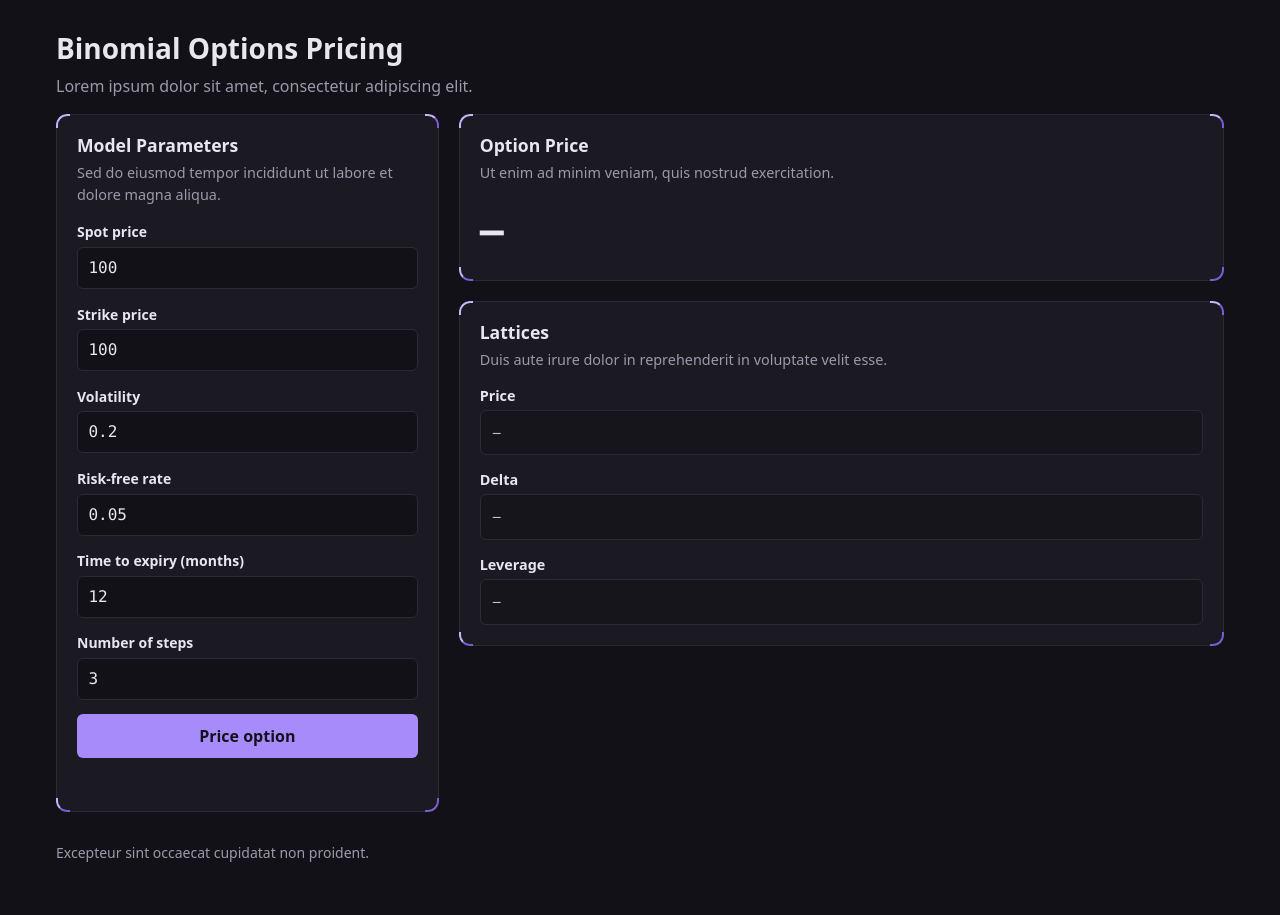
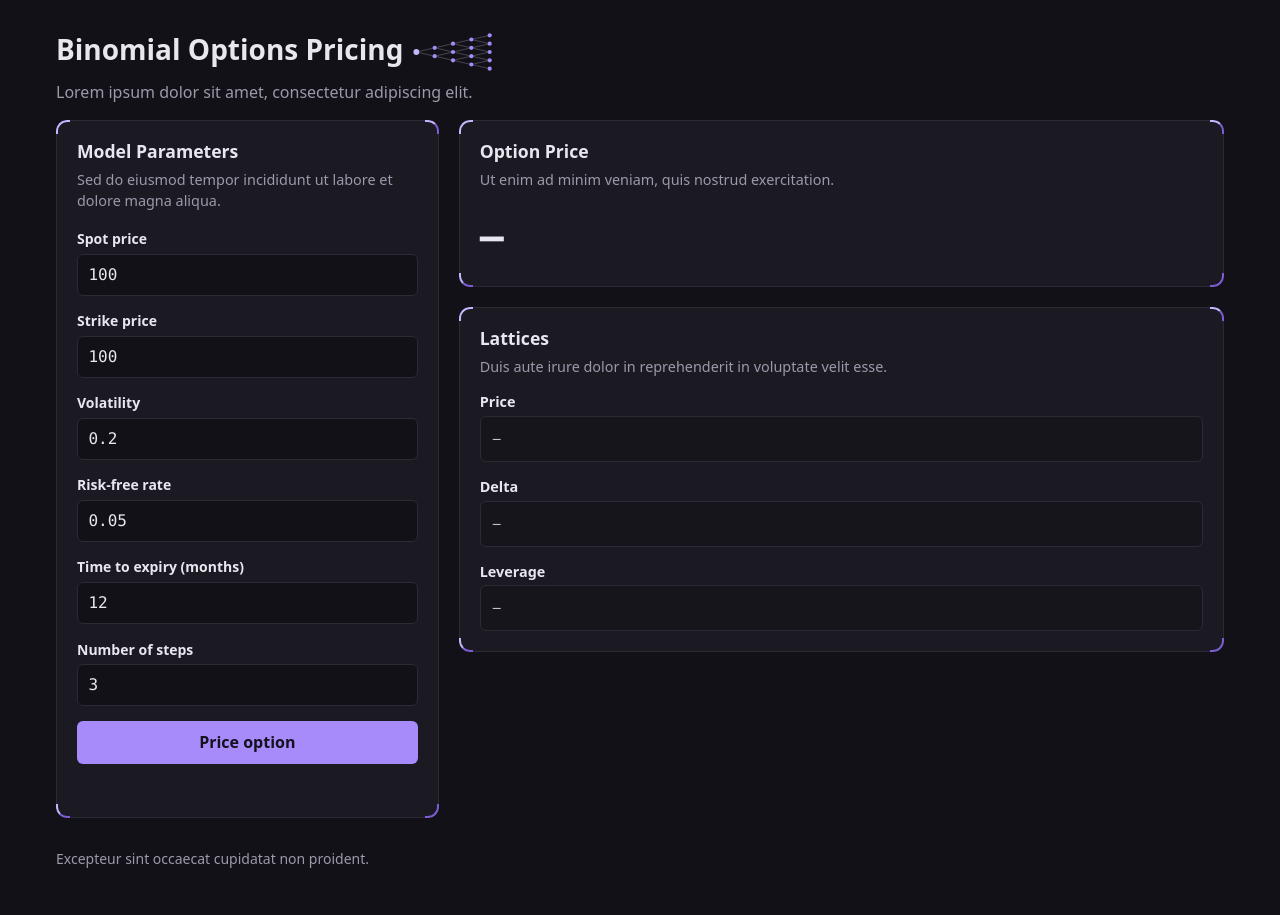
Before and after one commit to hilldean09/binomial_options_pricing, a Flask app: page / in a window 1280 px wide. Before the commit the page ends 862 px from the top, so only its background shows below. Run offline with Flask 3, Linux system fonts and the light colour scheme.

Commit message:
Add title lattice graphic and themed scrollbars
A small decorative recombining lattice grows rightwards out of the
title, kept on the same line as its last word so it follows the text
when the title wraps. Scrollbars are thin with a themed thumb on a
transparent track so they sit within the page.

Co-Authored-By: Claude Opus 5.5 <noreply@anthropic.com>

```diff
--- a/static/css/style.css
+++ b/static/css/style.css
@@ -15,11 +15,19 @@
     --gild-size: 14px;
     --gild-width: 2px;
     --code-bg: #16151c;
+    --scrollbar-thumb: #3b3848;
     --error: #ef6f61;
     --radius: 10px;
     --gap: 1.25rem;
     --font: system-ui, -apple-system, "Segoe UI", Roboto, sans-serif;
     --mono: ui-monospace, "SFMono-Regular", Menlo, Consolas, monospace;
+}
+
+/* Thin, themed scrollbars on a transparent track so they read as part
+   of the page. scrollbar-color is inherited; scrollbar-width is not. */
+:root {
+    scrollbar-color: var(--scrollbar-thumb) transparent;
+    scrollbar-width: thin;
 }
 
 ::selection {
@@ -57,6 +65,32 @@ h1, h2, h3 {
 
 .site-header h1 {
     font-size: 1.75rem;
+}
+
+.title-tail {
+    white-space: nowrap;
+}
+
+/* Lattice graphic growing out of the right of the title */
+.title-lattice {
+    height: 2.5rem;
+    width: auto;
+    margin-left: 0.6rem;
+    vertical-align: middle;
+}
+
+.title-lattice .edges line {
+    stroke: var(--text-muted);
+    stroke-opacity: 0.45;
+    stroke-width: 1;
+}
+
+.title-lattice .nodes circle {
+    fill: var(--accent);
+}
+
+.title-lattice .nodes .root {
+    fill: var(--gild-light);
 }
 
 .subtitle {
@@ -247,4 +281,5 @@ button:disabled {
     word-break: break-word;
     max-height: 14rem;
     overflow: auto;
+    scrollbar-width: thin;
 }
--- a/templates/index.html
+++ b/templates/index.html
@@ -8,7 +8,52 @@
 </head>
 <body>
     <header class="site-header">
-        <h1>Binomial Options Pricing</h1>
+        <h1>
+            Binomial Options
+            <!-- Last word kept together with the decorative lattice (root on the
+                 left, growing rightwards) so the graphic always follows the title -->
+            <span class="title-tail">Pricing<svg class="title-lattice" viewBox="0 0 96 48" width="96" height="48" aria-hidden="true" focusable="false">
+                    <g class="edges">
+                        <line x1="4" y1="24" x2="26" y2="29"/>
+                        <line x1="4" y1="24" x2="26" y2="19"/>
+                        <line x1="26" y1="29" x2="48" y2="34"/>
+                        <line x1="26" y1="29" x2="48" y2="24"/>
+                        <line x1="26" y1="19" x2="48" y2="24"/>
+                        <line x1="26" y1="19" x2="48" y2="14"/>
+                        <line x1="48" y1="34" x2="70" y2="39"/>
+                        <line x1="48" y1="34" x2="70" y2="29"/>
+                        <line x1="48" y1="24" x2="70" y2="29"/>
+                        <line x1="48" y1="24" x2="70" y2="19"/>
+                        <line x1="48" y1="14" x2="70" y2="19"/>
+                        <line x1="48" y1="14" x2="70" y2="9"/>
+                        <line x1="70" y1="39" x2="92" y2="44"/>
+                        <line x1="70" y1="39" x2="92" y2="34"/>
+                        <line x1="70" y1="29" x2="92" y2="34"/>
+                        <line x1="70" y1="29" x2="92" y2="24"/>
+                        <line x1="70" y1="19" x2="92" y2="24"/>
+                        <line x1="70" y1="19" x2="92" y2="14"/>
+                        <line x1="70" y1="9" x2="92" y2="14"/>
+                        <line x1="70" y1="9" x2="92" y2="4"/>
+                    </g>
+                    <g class="nodes">
+                        <circle class="root" cx="4" cy="24" r="3.5"/>
+                        <circle cx="26" cy="29" r="2.5"/>
+                        <circle cx="26" cy="19" r="2.5"/>
+                        <circle cx="48" cy="34" r="2.5"/>
+                        <circle cx="48" cy="24" r="2.5"/>
+                        <circle cx="48" cy="14" r="2.5"/>
+                        <circle cx="70" cy="39" r="2.5"/>
+                        <circle cx="70" cy="29" r="2.5"/>
+                        <circle cx="70" cy="19" r="2.5"/>
+                        <circle cx="70" cy="9" r="2.5"/>
+                        <circle cx="92" cy="44" r="2.5"/>
+                        <circle cx="92" cy="34" r="2.5"/>
+                        <circle cx="92" cy="24" r="2.5"/>
+                        <circle cx="92" cy="14" r="2.5"/>
+                        <circle cx="92" cy="4" r="2.5"/>
+                    </g>
+                </svg></span>
+        </h1>
         <p class="subtitle">Lorem ipsum dolor sit amet, consectetur adipiscing elit.</p>
     </header>
 
```
